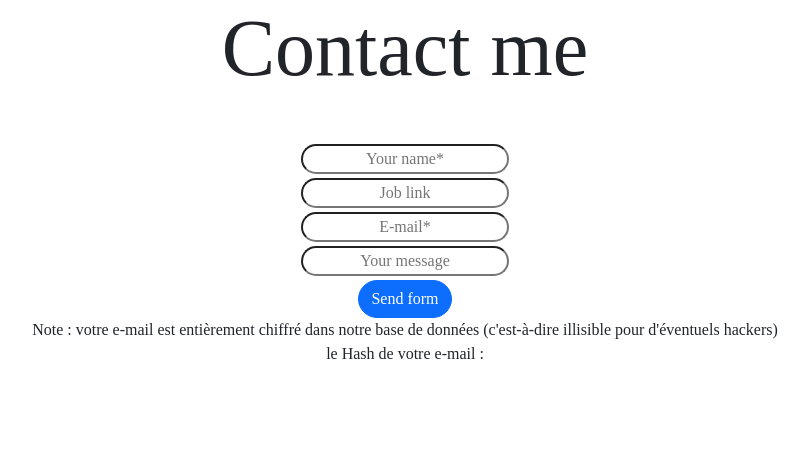
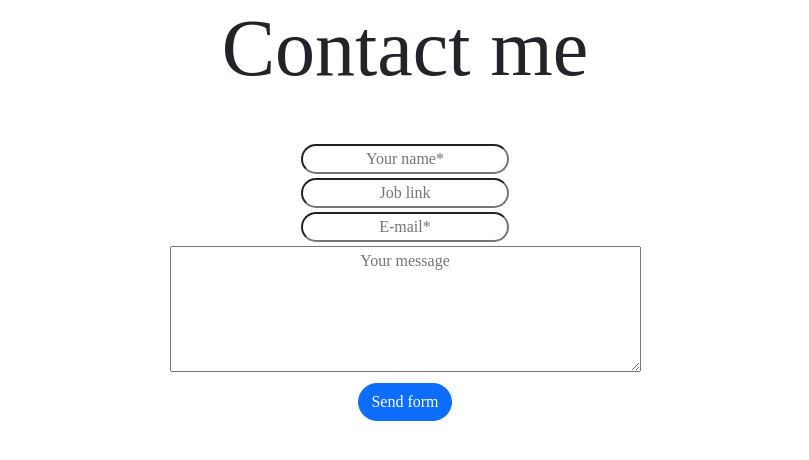
Before and after one commit to louistychon/mycv, a PHP site: page /contact.php in a window 1280 px wide. Shown: the top 460 px of the page, without its empty margins (235-1044 px from the left). Run offline with PHP 8.4, Linux system fonts and the light colour scheme; some libraries are stand-ins or nearby versions.

Commit message:
cv last version

```diff
--- a/contact.php
+++ b/contact.php
@@ -17,12 +17,10 @@
         <form method="post" action="postvalidation.php" class="d-flex-col">
             <div class="input mt-1"><input type="text" name="nom" class="rounded-pill" placeholder="Your name*" required></div>
             <div class="input mt-1"><input  class="rounded-pill" type="url" name="job" placeholder="Job link"></div>
-            <div class="input mt-1"><input class="rounded-pill" type="text" name="email" placeholder="E-mail*" required></div>
-            <div class="input mt-1"><input class="rounded-pill" type="text" name="msg" placeholder="Your message" required></div>
+            <div class="input mt-1"><input class="rounded-pill" type="email" name="email" placeholder="E-mail*" required></div>
+            <div class="input mt-1"><textarea class="" rows="5" cols="50" type="text" name="msg" placeholder="Your message" required></textarea></div>
             <button type="submit" class="rounded-pill btn btn-primary mt-1">Send form</button>
         </form>
-
-        <div> Note : votre e-mail est entièrement chiffré dans notre base de données (c'est-à-dire illisible pour d'éventuels hackers)<br>le Hash de votre e-mail : </div>
     </div>
 
 
--- a/index.php
+++ b/index.php
@@ -30,6 +30,9 @@
             </li>
             <li class="nav-item">
               <a class="nav-link bg-light" href="#certificates">Certificates</a>
+            </li>
+            <li class="nav-item">
+              <a class="nav-link bg-light" href="contact.php">Contact me !</a>
             </li>
           </ul>
         </div>
@@ -135,7 +138,7 @@
             </ul>
         </div>
       </div>
-        <a href="/contact.php">contactez-moi</a>
+        <a href="/contact.php">contact me !</a>
   </main>
   <?php include("footer.php"); ?>
   <script src="https://cdn.jsdelivr.net/npm/bootstrap@5.1.3/dist/js/bootstrap.bundle.min.js" integrity="sha384-ka7Sk0Gln4gmtz2MlQnikT1wXgYsOg+OMhuP+IlRH9sENBO0LRn5q+8nbTov4+1p" crossorigin="anonymous"></script>
```
